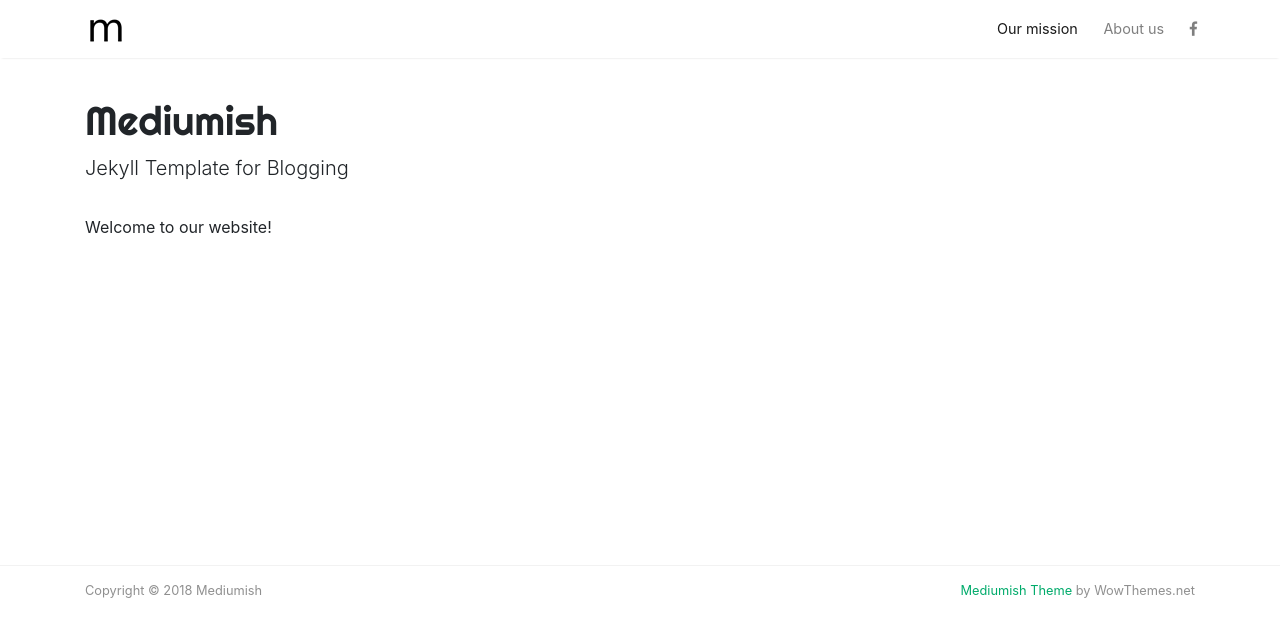
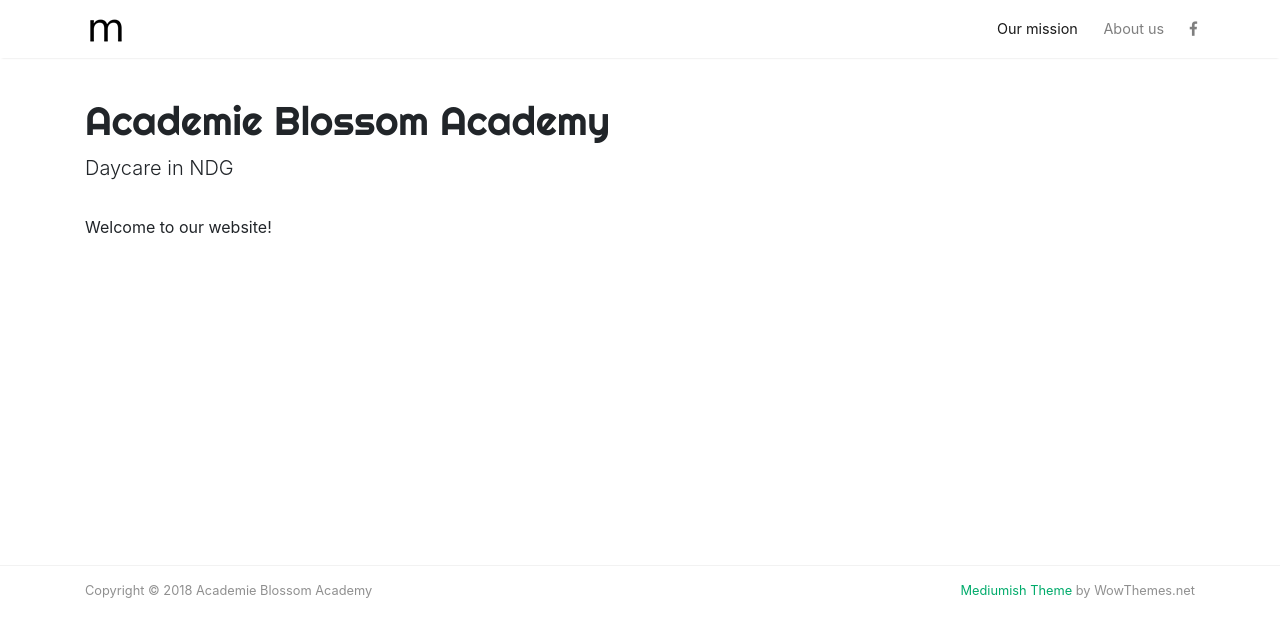
Before and after one commit to blossomacademyca/site-blossomacademy, a Jekyll site: the page built from index.html, in a window 1280 px wide. Shown: the top 637 px of the page. Built offline with Jekyll 4.4.1, drawn with Linux system fonts in a browser that asks for light colours; nearby versions of some CDN libraries; the list of posts is cut into pages by our own code; comment, search, counter and statistics services are not loaded.

Commit message:
Update _config.yml

```diff
--- a/_config.yml
+++ b/_config.yml
@@ -1,6 +1,6 @@
 # Site
-name: "Mediumish"
-description: "Jekyll Template for Blogging"
+name: "Academie Blossom Academy"
+description: "Daycare in NDG"
 meta_description: "Jekyll template, Medium styled, free for bloggers."
 logo: 'assets/images/logo.png'
 favicon: 'assets/images/logo.png'
```
